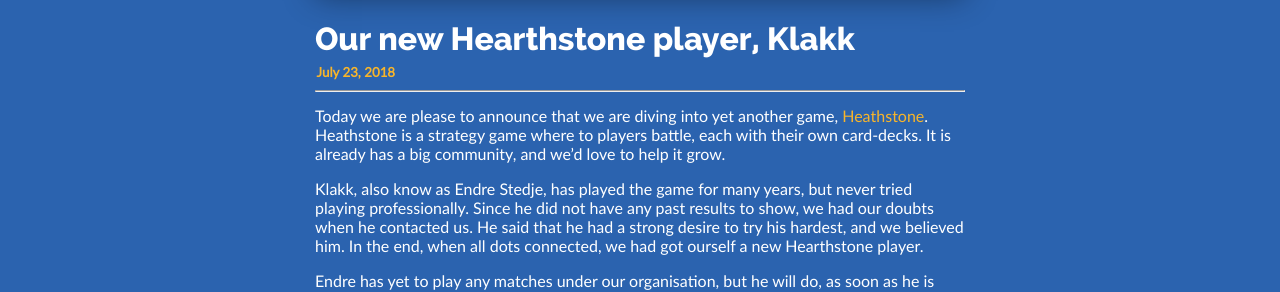
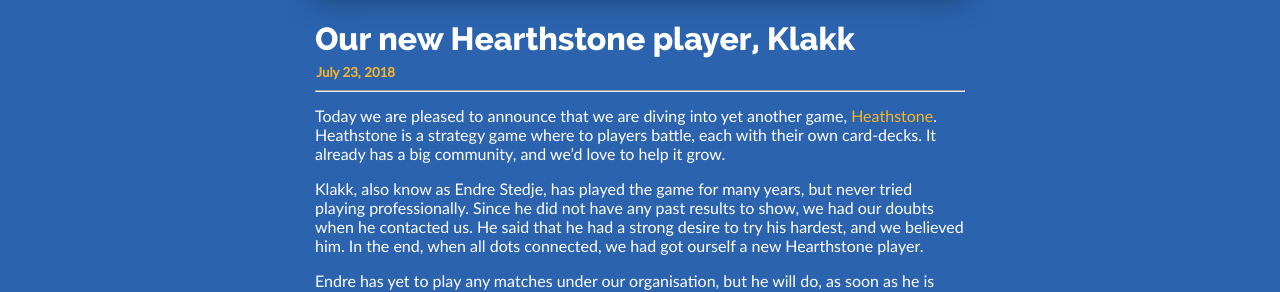
Before and after one commit to EndreKlakk/Quixz_eSports, a Jekyll site: the page built from _posts/2018-07-26-our-new-heathstone-player-klakk.md, in a window 1280 px wide. Shown: the part 441-733 px from the top of the page. Built offline with Jekyll 4.4.1, drawn with Linux system fonts in a browser that asks for light colours.

Commit message:
Update Article “2018-07-26-our-new-heathstone-player-klakk”

```diff
--- a/_posts/2018-07-26-our-new-heathstone-player-klakk.md
+++ b/_posts/2018-07-26-our-new-heathstone-player-klakk.md
@@ -7,12 +7,8 @@
   A new player joins the Quixz eSports family, and will be playing the game,
   Hearthstone
 ---
-Today we are please to announce that we are diving into yet another game, [Heathstone](https://playhearthstone.com/en-us/). Heathstone is a strategy game where to players battle, each with their own card-decks. It is already has a big community, and we'd love to help it grow.
-
-
+Today we are pleased to announce that we are diving into yet another game, [Heathstone](https://playhearthstone.com/en-us/). Heathstone is a strategy game where to players battle, each with their own card-decks. It already has a big community, and we'd love to help it grow.
 
 Klakk, also know as Endre Stedje, has played the game for many years, but never tried playing professionally. Since he did not have any past results to show, we had our doubts when he contacted us. He said that he had a strong desire to try his hardest, and we believed him. In the end, when all dots connected, we had got ourself a new Hearthstone player.
 
-
-
 Endre has yet to play any matches under our organisation, but he will do, as soon as he is ready. Currently he is practising as hard as he can, with the strong belief that he can produce tournament-winning results. Keep an eye on our [Twitter](https://twitter.com/QuixzeSports), to make sure you are updated on when he will play his first official match!
```
